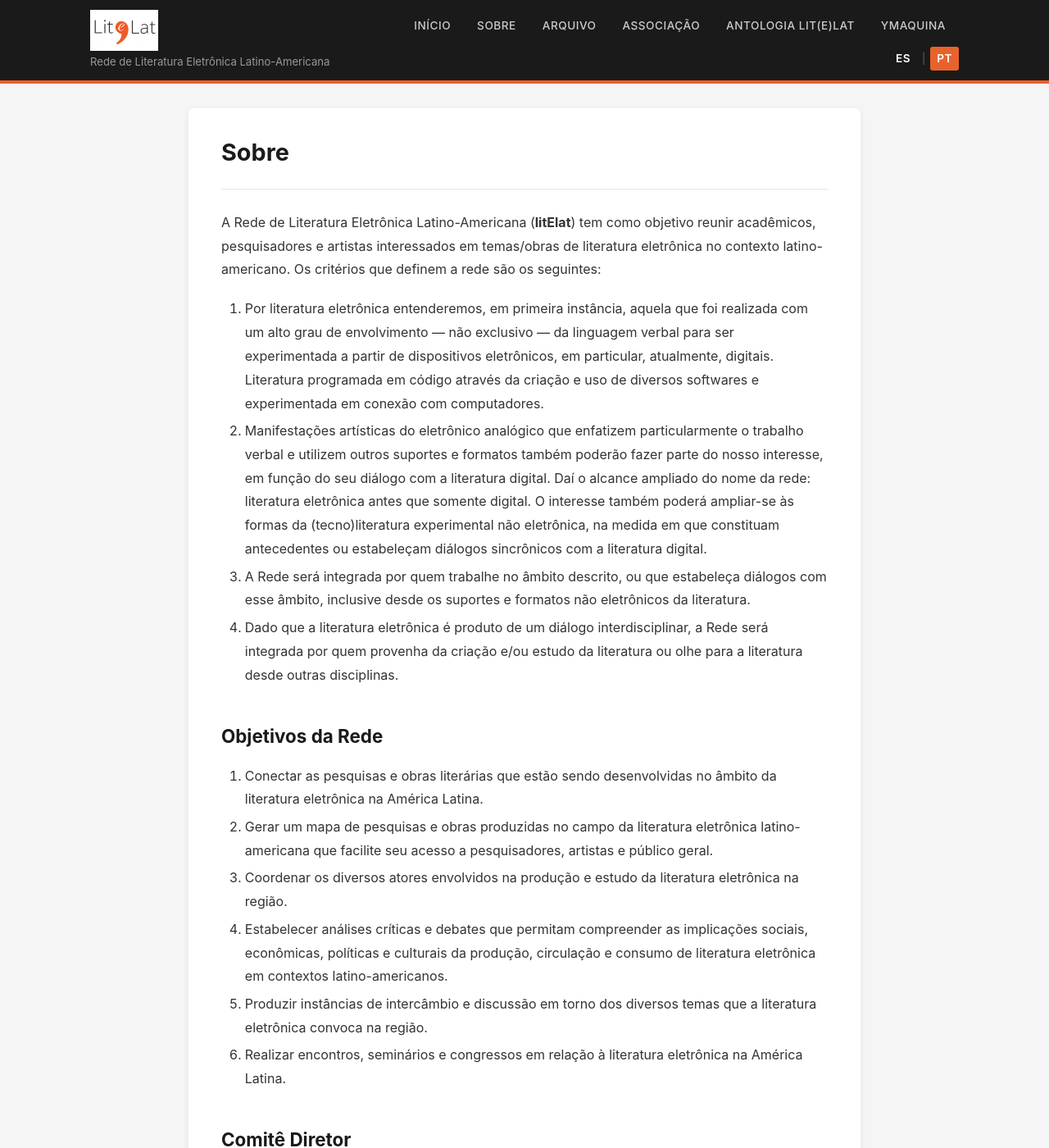
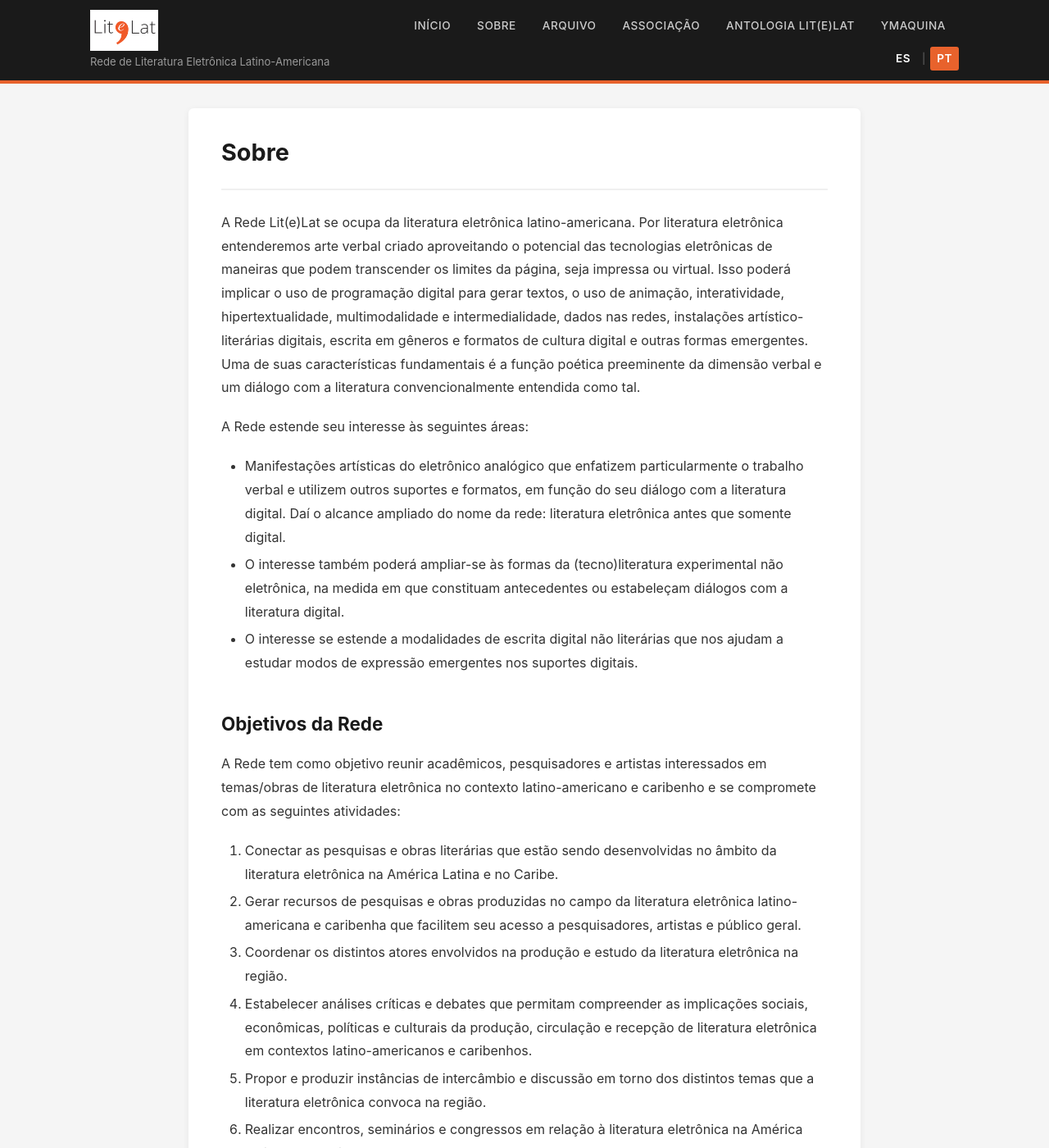
Before and after one commit to leo-elo/litelat, a Jekyll site: the page built from _pages/pt/sobre.html, in a window 1280 px wide and 1400 px high. Shown: the whole window at 82% size. Built offline with Jekyll 4.4.1, drawn with Linux system fonts in a browser that asks for light colours; some of the changed text lies outside the part shown.

Commit message:
Update Acerca/Sobre pages with new content from docx
- Expanded definition of electronic literature
- Updated objectives (now 7, adds Caribbean scope and preservation)
- New Autoridades section: Comité Timón history + current Junta Directiva
- Antología section updated with Vol. 1 and Vol. 2 teams
- PT: full translation (Conselho Diretor, Tesoureiro, Secretária, etc.)

Co-Authored-By: Claude Sonnet 4.6 <noreply@anthropic.com>

```diff
--- a/_pages/pt/sobre.html
+++ b/_pages/pt/sobre.html
@@ -6,36 +6,92 @@ permalink: /pt/sobre/
 translation: /es/acerca/
 ---
 
-<p>A Rede de Literatura Eletrônica Latino-Americana (<strong>litElat</strong>) tem como objetivo reunir acadêmicos, pesquisadores e artistas interessados em temas/obras de literatura eletrônica no contexto latino-americano. Os critérios que definem a rede são os seguintes:</p>
+<p>A Rede Lit(e)Lat se ocupa da literatura eletrônica latino-americana. Por literatura eletrônica entenderemos arte verbal criado aproveitando o potencial das tecnologias eletrônicas de maneiras que podem transcender os limites da página, seja impressa ou virtual. Isso poderá implicar o uso de programação digital para gerar textos, o uso de animação, interatividade, hipertextualidade, multimodalidade e intermedialidade, dados nas redes, instalações artístico-literárias digitais, escrita em gêneros e formatos de cultura digital e outras formas emergentes. Uma de suas características fundamentais é a função poética preeminente da dimensão verbal e um diálogo com a literatura convencionalmente entendida como tal.</p>
+
+<p>A Rede estende seu interesse às seguintes áreas:</p>
+
+<ul>
+  <li>Manifestações artísticas do eletrônico analógico que enfatizem particularmente o trabalho verbal e utilizem outros suportes e formatos, em função do seu diálogo com a literatura digital. Daí o alcance ampliado do nome da rede: literatura eletrônica antes que somente digital.</li>
+  <li>O interesse também poderá ampliar-se às formas da (tecno)literatura experimental não eletrônica, na medida em que constituam antecedentes ou estabeleçam diálogos com a literatura digital.</li>
+  <li>O interesse se estende a modalidades de escrita digital não literárias que nos ajudam a estudar modos de expressão emergentes nos suportes digitais.</li>
+</ul>
+
+<h2>Objetivos da Rede</h2>
+
+<p>A Rede tem como objetivo reunir acadêmicos, pesquisadores e artistas interessados em temas/obras de literatura eletrônica no contexto latino-americano e caribenho e se compromete com as seguintes atividades:</p>
+
 <ol>
-<li>Por literatura eletrônica entenderemos, em primeira instância, aquela que foi realizada com um alto grau de envolvimento — não exclusivo — da linguagem verbal para ser experimentada a partir de dispositivos eletrônicos, em particular, atualmente, digitais. Literatura programada em código através da criação e uso de diversos softwares e experimentada em conexão com computadores.</li>
-<li>Manifestações artísticas do eletrônico analógico que enfatizem particularmente o trabalho verbal e utilizem outros suportes e formatos também poderão fazer parte do nosso interesse, em função do seu diálogo com a literatura digital. Daí o alcance ampliado do nome da rede: literatura eletrônica antes que somente digital. O interesse também poderá ampliar-se às formas da (tecno)literatura experimental não eletrônica, na medida em que constituam antecedentes ou estabeleçam diálogos sincrônicos com a literatura digital.</li>
-<li>A Rede será integrada por quem trabalhe no âmbito descrito, ou que estabeleça diálogos com esse âmbito, inclusive desde os suportes e formatos não eletrônicos da literatura.</li>
-<li>Dado que a literatura eletrônica é produto de um diálogo interdisciplinar, a Rede será integrada por quem provenha da criação e/ou estudo da literatura ou olhe para a literatura desde outras disciplinas.</li>
+  <li>Conectar as pesquisas e obras literárias que estão sendo desenvolvidas no âmbito da literatura eletrônica na América Latina e no Caribe.</li>
+  <li>Gerar recursos de pesquisas e obras produzidas no campo da literatura eletrônica latino-americana e caribenha que facilitem seu acesso a pesquisadores, artistas e público geral.</li>
+  <li>Coordenar os distintos atores envolvidos na produção e estudo da literatura eletrônica na região.</li>
+  <li>Estabelecer análises críticas e debates que permitam compreender as implicações sociais, econômicas, políticas e culturais da produção, circulação e recepção de literatura eletrônica em contextos latino-americanos e caribenhos.</li>
+  <li>Propor e produzir instâncias de intercâmbio e discussão em torno dos distintos temas que a literatura eletrônica convoca na região.</li>
+  <li>Realizar encontros, seminários e congressos em relação à literatura eletrônica na América Latina e no Caribe.</li>
+  <li>Promover, difundir e conservar a literatura eletrônica latino-americana e caribenha.</li>
 </ol>
-<h2><strong>Objetivos da Rede</strong></h2>
-<ol>
-<li>Conectar as pesquisas e obras literárias que estão sendo desenvolvidas no âmbito da literatura eletrônica na América Latina.</li>
-<li>Gerar um mapa de pesquisas e obras produzidas no campo da literatura eletrônica latino-americana que facilite seu acesso a pesquisadores, artistas e público geral.</li>
-<li>Coordenar os diversos atores envolvidos na produção e estudo da literatura eletrônica na região.</li>
-<li>Estabelecer análises críticas e debates que permitam compreender as implicações sociais, econômicas, políticas e culturais da produção, circulação e consumo de literatura eletrônica em contextos latino-americanos.</li>
-<li>Produzir instâncias de intercâmbio e discussão em torno dos diversos temas que a literatura eletrônica convoca na região.</li>
-<li>Realizar encontros, seminários e congressos em relação à literatura eletrônica na América Latina.</li>
-</ol>
-<h2><strong>Comitê Diretor</strong></h2>
-<p>(listado em ordem alfabética)</p>
-<p>+ José Aburto (Peru)<br/>
-+ Leonardo Flores (Porto Rico)<br/>
-+ Angélica Huizar (México)<br/>
-+ Claudia Kozak (Argentina) (coordenadora)<br/>
-+ Chico Marinho (Brasil)<br/>
-+ Mónica Nepote (México)<br/>
-+ Anahí Ré (Argentina)</p>
-<p>Este comitê tem a tarefa de guiar a Rede de Literatura Eletrônica Latino-Americana nos primeiros passos necessários para a sua formação.</p>
-<h2><strong>Antologia litElat</strong></h2>
-<p>Esta antologia permitirá divulgar um corpus significativo de peças de literatura digital da região. A equipe editorial é composta por:</p>
-<ul>
-<li>Claudia Kozak, professora-pesquisadora, Universidad de Buenos Aires/UNTREF/CONICET – <a href="mailto:ckozak@filo.uba.ar">ckozak@filo.uba.ar</a></li>
-<li>Rodolfo Mata, poeta e pesquisador, Universidad Nacional Autónoma de México (UNAM) – <a href="mailto:rmata2009@yahoo.com.mx">rmata2009@yahoo.com.mx</a></li>
-<li>Leonardo Flores, professor, Appalachian State University, Carolina do Norte, EUA — <a href="mailto:floresll@appstate.edu">floresll@appstate.edu</a></li>
-</ul>
+
+<h2>Autoridades</h2>
+
+<p>Um Comitê Timón foi responsável por orientar, entre 2015 e 2024, os primeiros passos necessários para a formação da Rede de Literatura Eletrônica Latino-Americana.</p>
+
+<h3>Comitê Timón (2015 - 2024)</h3>
+
+<p>
+  <strong>José Aburto (Peru)</strong><br>
+  <strong>Leonardo Flores (Porto Rico)</strong><br>
+  <strong>Angélica Huizar (México)</strong><br>
+  <strong>Claudia Kozak (Argentina) (coordenadora)</strong><br>
+  <strong>Chico Marinho (Brasil)</strong><br>
+  <strong>Mónica Nepote (México)</strong><br>
+  <strong>Anahí Ré (Argentina)</strong>
+</p>
+
+<p>Hoje, a gestão da rede está a cargo do Conselho Diretor, formado por votação de seus membros em 2024.</p>
+
+<h3>Conselho Diretor (2024 - presente)</h3>
+
+<p>
+  <strong>Leonardo Flores – Presidente (Porto Rico)</strong><br>
+  <strong>Claudia Kozak – Vice-presidente (Argentina)</strong><br>
+  <strong>Anahí Ré – Secretária (Argentina)</strong><br>
+  <strong>Marcos Wasem – Tesoureiro (Uruguai)</strong><br>
+  <strong>Vinicius Carvalho Pereira – Representante (Brasil)</strong><br>
+  <strong>Vinicius Marquet – Representante (México)</strong><br>
+  <strong>Rejane Rocha – Representante (Brasil)</strong><br>
+  <strong>José Aburto Zolezzi – Representante (Peru)</strong><br>
+  <strong>Maria Cecília Palma Magalhães – Representante (Brasil)</strong><br>
+  <strong>Roberto Valdivia – Representante (Peru)</strong>
+</p>
+
+<h3>Antologia Lit(e)Lat</h3>
+
+<p>O Volume 1 da Antologia, publicado em 2020 pelas seguintes equipes de trabalho:</p>
+
+<p>Equipe editorial:</p>
+<p>
+  <strong>Claudia Kozak</strong>, professora e pesquisadora, Universidad de Buenos Aires/UNTREF/CONICET<br>
+  <strong>Rodolfo Mata</strong>, poeta, professor e pesquisador, Universidad Nacional Autónoma de México (UNAM)<br>
+  <strong>Leonardo Flores</strong>, professor, Appalachian State University, Carolina do Norte, EUA
+</p>
+
+<p>Equipe técnica:</p>
+<p>
+  <strong>Milton Laufer</strong>, desenvolvedor e artista digital, miltonlaufer@gmail.com<br>
+  <strong>José Aburto</strong>, poeta digital, joseaburto@gmail.com
+</p>
+
+<p>O Volume 2 da Antologia Lit(e)Lat foi publicado em 2025 pelas seguintes equipes:</p>
+
+<p>Equipe editorial:</p>
+<p>
+  <strong>Aline Frederico</strong>, professora-pesquisadora, Universidade de São Paulo<br>
+  <strong>Michael Hurtado</strong>, professor-pesquisador, Universidad Peruana de Ciencias Aplicadas<br>
+  <strong>Verónica Gómez</strong>, professora pesquisadora, Freie Universität Berlin<br>
+  <strong>Vinícius Carvalho Pereira</strong>, professor-pesquisador, Universidade Federal de Mato Grosso/Conselho Nacional de Desenvolvimento Científico e Tecnológico (CNPq)
+</p>
+
+<p>Equipe técnica:</p>
+<p>
+  <strong>Carlos Ramírez Kobra</strong>, escritor e artista transmídia<br>
+  <strong>Fernanda Mugica</strong>, bolsista de doutorado (CONICET) - professora, Universidad Nacional de Mar del Plata
+</p>
```
Also changed, not shown: _pages/es/acerca-2.html (+87 -31 lines).
